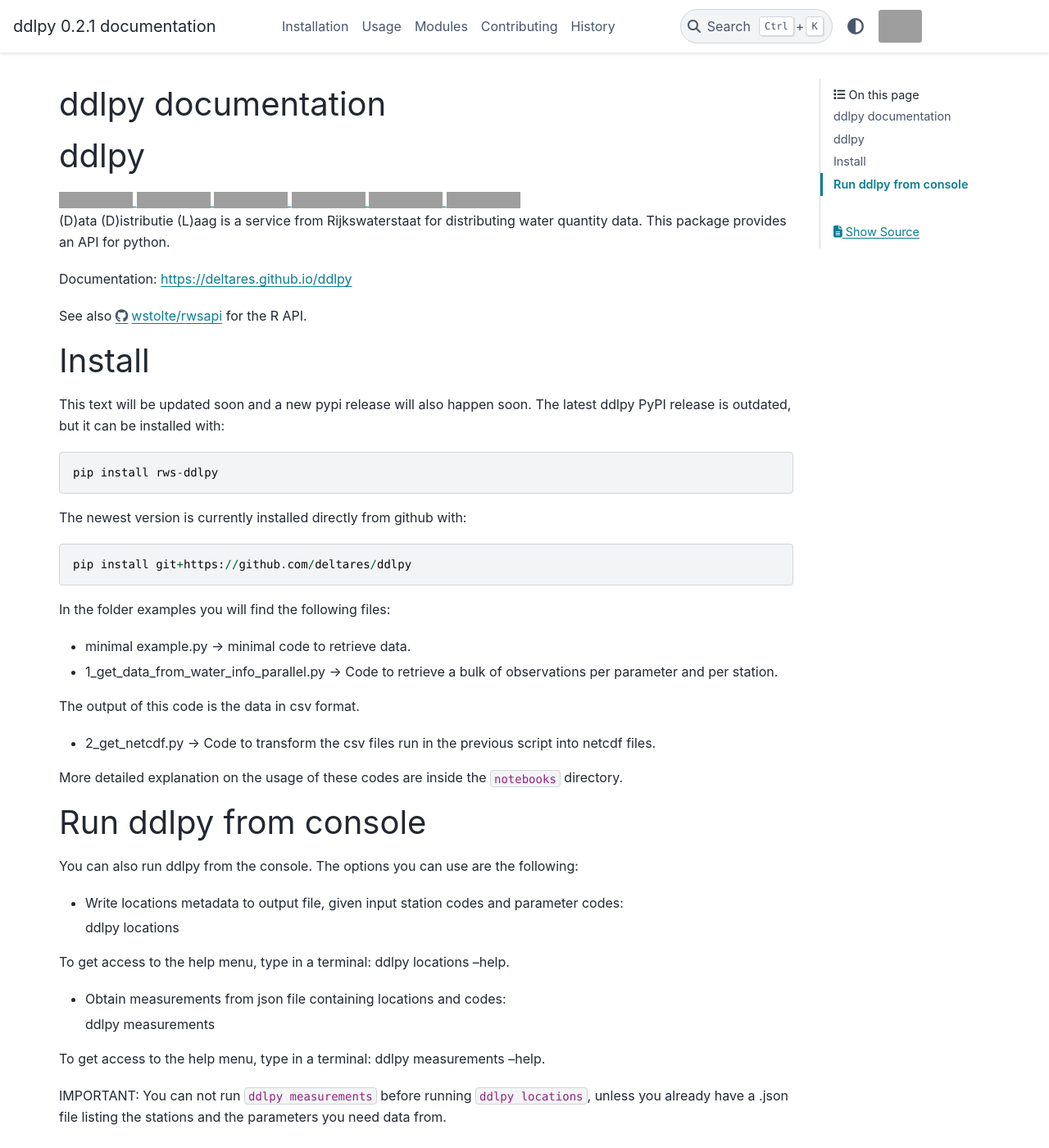
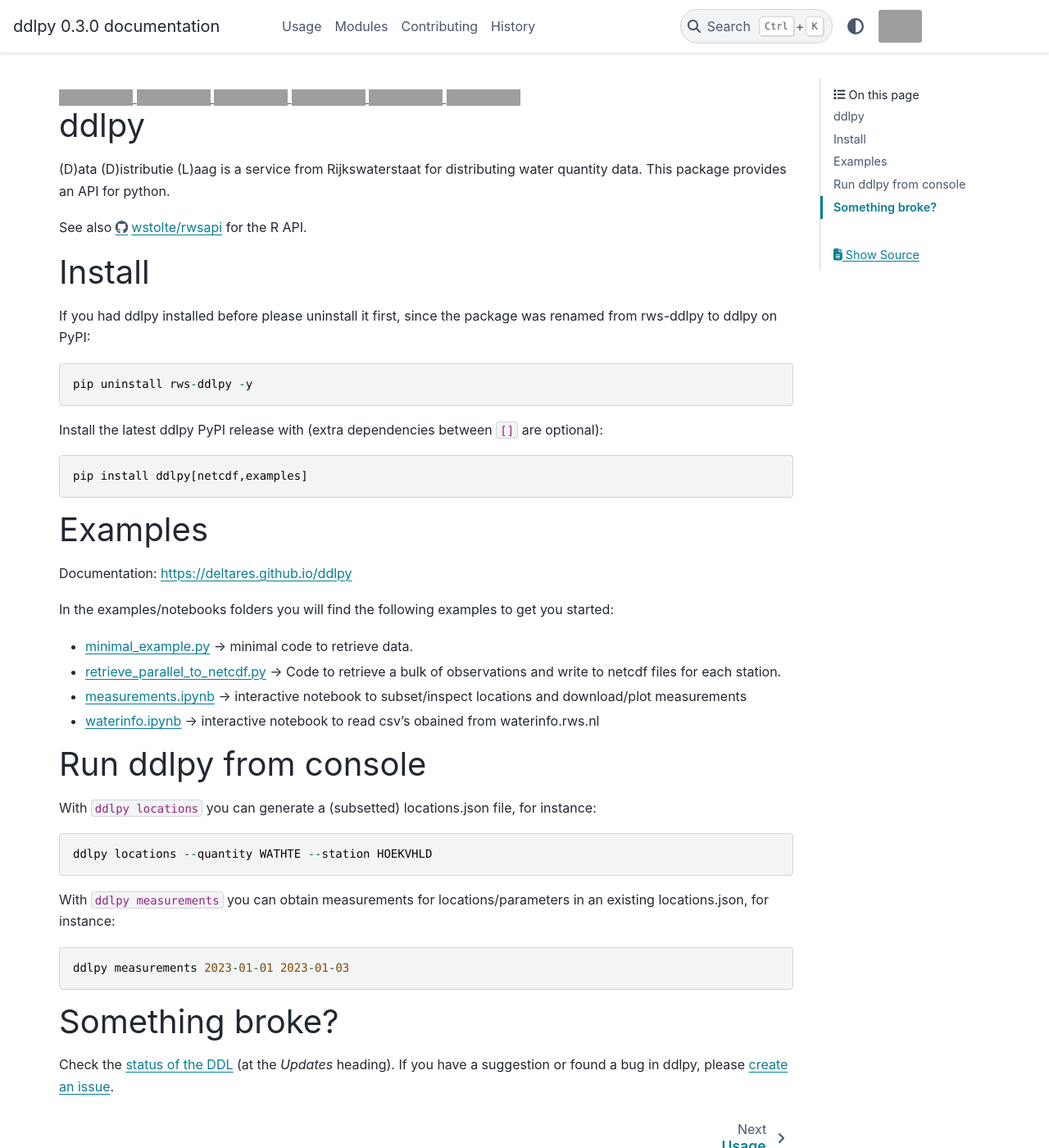
Before and after one commit to Deltares/ddlpy, a Sphinx documentation site: the page built from docs/index.rst, in a window 1280 px wide and 1400 px high, cut to the strip 0-1400 px from the top of the window. Shown: the whole strip at 82% size. Built offline with Sphinx 7.4.7 and the PyData theme 0.15.4, drawn with Linux system fonts in a browser that asks for light colours; grey boxes are pictures that could not be loaded.

Commit message:
56 create ddlpy 030 release (#81)
* improved cli docs

* update docs

* Bump version: 0.2.1 → 0.3.0

```diff
--- a/HISTORY.rst
+++ b/HISTORY.rst
@@ -2,7 +2,7 @@
 History
 =======
 
-UNRELEASED
+0.3.0 (2023-03-13)
 ------------------
 * improved nan filtering of measurements in https://github.com/deltares/ddlpy/pull/30
 * add `ddlpy.measurements_available()` check in https://github.com/deltares/ddlpy/pull/33 and https://github.com/deltares/ddlpy/pull/58
--- a/README.md
+++ b/README.md
@@ -1,5 +1,3 @@
-# ddlpy
-
 [![pypi-image](https://img.shields.io/pypi/v/ddlpy.svg)](https://pypi.python.org/pypi/ddlpy)
 [![pytest](https://github.com/Deltares/ddlpy/actions/workflows/pytest.yml/badge.svg?branch=main)](https://github.com/Deltares/ddlpy/actions/workflows/pytest.yml)
 [![codecov](https://img.shields.io/codecov/c/github/deltares/ddlpy.svg?style=flat-square)](https://app.codecov.io/gh/deltares/ddlpy?displayType=list)
@@ -7,49 +5,49 @@
 [![Supported versions](https://img.shields.io/pypi/pyversions/ddlpy.svg)](https://pypi.org/project/ddlpy)
 [![Downloads](https://img.shields.io/pypi/dm/ddlpy.svg)](https://pypistats.org/packages/ddlpy)
 
+# ddlpy
+
 (D)ata (D)istributie (L)aag is a service from Rijkswaterstaat for distributing water quantity data. This package provides an API for python.
-
-Documentation: <https://deltares.github.io/ddlpy>
 
 See also https://github.com/wstolte/rwsapi for the R API.
 
 
 # Install
 
-This text will be updated soon and a new pypi release will also happen soon.
-The latest ddlpy PyPI release is outdated, but it can be installed with:
+If you had ddlpy installed before please uninstall it first, since the package was renamed from rws-ddlpy to ddlpy on PyPI:
 
-	pip install rws-ddlpy
+	pip uninstall rws-ddlpy -y
 
-The newest version is currently installed directly from github with:
+Install the latest ddlpy PyPI release with (extra dependencies between `[]` are optional):
 
-    pip install git+https://github.com/deltares/ddlpy
+	pip install ddlpy[netcdf,examples]
 
-In the folder examples you will find the following files:
+# Examples
 
-* minimal example.py -> minimal code to retrieve data.
+Documentation: <https://deltares.github.io/ddlpy>
 
-* 1_get_data_from_water_info_parallel.py -> Code to retrieve a bulk of observations per parameter and per station.
+In the examples/notebooks folders you will find the following examples to get you started:
 
-The output of this code is the data in csv format.
+* [minimal_example.py](https://github.com/Deltares/ddlpy/blob/main/examples/minimal_example.py) -> minimal code to retrieve data.
 
-* 2_get_netcdf.py -> Code to transform the csv files run in the previous script into netcdf files.
+* [retrieve_parallel_to_netcdf.py](https://github.com/Deltares/ddlpy/blob/main/examples/retrieve_parallel_to_netcdf.py) -> Code to retrieve a bulk of observations and write to netcdf files for each station.
 
-More detailed explanation on the usage of these codes are inside the `notebooks` directory.
+* [measurements.ipynb](https://github.com/Deltares/ddlpy/blob/main/notebooks/measurements.ipynb) -> interactive notebook to subset/inspect locations and download/plot measurements
+
+* [waterinfo.ipynb](https://github.com/Deltares/ddlpy/blob/main/notebooks/waterinfo.ipynb) -> interactive notebook to read csv's obained from waterinfo.rws.nl
+
 
 # Run ddlpy from console
 
-You can also run ddlpy from the console. The options you can use are the following:
-* Write locations metadata to output file, given input station codes and parameter codes:
+With `ddlpy locations` you can generate a (subsetted) locations.json file, for instance:
 
-    ddlpy locations
+	ddlpy locations --quantity WATHTE --station HOEKVHLD
 
-To get access to the help menu, type in a terminal: ddlpy locations --help.
+With `ddlpy measurements` you can obtain measurements for locations/parameters in an existing locations.json, for instance:
 
-* Obtain measurements from json file containing locations and codes:
+	ddlpy measurements 2023-01-01 2023-01-03
 
-    ddlpy measurements
 
-To get access to the help menu, type in a terminal: ddlpy measurements --help.
+# Something broke?
 
-IMPORTANT: You can not run `ddlpy measurements` before running `ddlpy locations`, unless you already have a .json file listing the stations and the parameters you need data from.
+Check the [status of the DDL](https://rijkswaterstaatdata.nl/waterdata/#hfd2f5e23-5092-4169-9f36-41e9734e7d87) (at the *Updates* heading). If you have a suggestion or found a bug in ddlpy, please [create an issue](https://github.com/Deltares/ddlpy/issues).
--- a/ddlpy/__init__.py
+++ b/ddlpy/__init__.py
@@ -4,7 +4,7 @@
 
 __author__ = """Fedor Baart"""
 __email__ = 'fedor.baart@deltares.nl'
-__version__ = '0.2.1'
+__version__ = '0.3.0'
 
 from ddlpy.ddlpy import locations
 from ddlpy.ddlpy import (measurements,
--- a/docs/index.rst
+++ b/docs/index.rst
@@ -1,13 +1,9 @@
-ddlpy documentation
-===================
-
 .. mdinclude:: ../README.md
 
 .. toctree::
    :titlesonly:
    :hidden:
 
-   installation
    usage
    modules
    contributing
--- a/docs/modules.rst
+++ b/docs/modules.rst
@@ -9,6 +9,7 @@
    :undoc-members:
    :show-inheritance:
 
+
 ddlpy module
 ---------------
 
```
Also changed, not shown: CONTRIBUTING.rst (+17 -0 lines), docs/installation.rst (deleted, +0 -51 lines), pyproject.toml (+4 -5 lines), .bumpversion.cfg, 4 other files.
